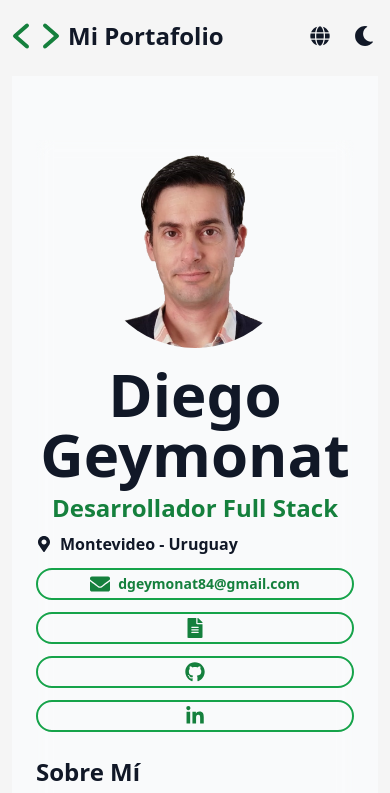
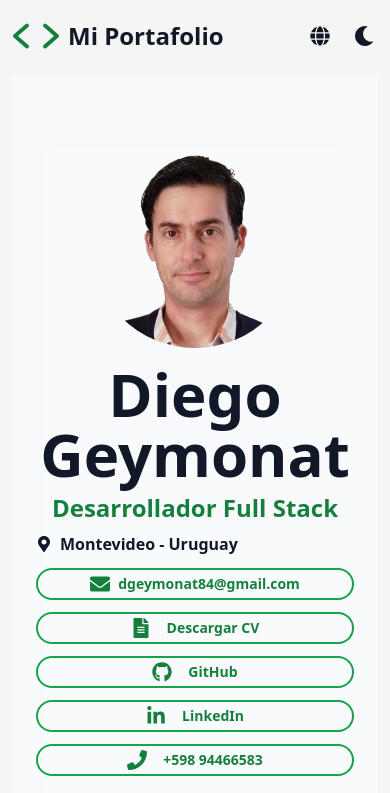
Before and after one commit to Dgeymo/portfolio, a React (Vite) app: page / in a window 390 px wide. Shown: the top 793 px of the page. Built offline with nearby package versions, Linux system fonts and the light colour scheme.

Commit message:
upload cv and adjust about items

```diff
--- a/src/components/About.jsx
+++ b/src/components/About.jsx
@@ -4,13 +4,17 @@ import {
   FaLinkedinIn,
   FaFileAlt,
   FaEnvelope,
+  FaPhone,
 } from "react-icons/fa";
 import { useTranslation } from "react-i18next";
 import portada from "../assets/portada.png";
 const About = () => {
   const { t } = useTranslation();
   return (
-    <section id="about" className="px-6 py-16 bg-gray-50 dark:bg-gray-800 items-center transition-all duration-500">
+    <section
+      id="about"
+      className="px-6 py-16 bg-gray-50 dark:bg-gray-800 items-center transition-all duration-500"
+    >
       <div className="flex text-center md:items-start flex-col mx-auto md:text-left backdrop-blur rounded-md">
         <div className="flex flex-col items-center md:flex-row space-y-2 ">
           <figure className="md:flex-shrink-0">
@@ -21,7 +25,6 @@ const About = () => {
             />
           </figure>
           <div className="ml-0 md:ml-6">
-
             <h1 className="text-6xl font-bold my-2">Diego Geymonat</h1>
             <h2 className="text-2xl font-bold text-green-700 dark:text-green-500 pb-2">
               {t("about.role")}
@@ -30,8 +33,8 @@ const About = () => {
               <FaMapMarkerAlt className="mr-2" />
               <p className="font-semibold">Montevideo - Uruguay</p>
             </div>
-            <ul className="md:flex items-center md:space-x-3 text-center text-sm mt-3">
-              <li className="flex items-center mt-3 md:m-0 md:w-60 h-8 border-green-600 text-green-700 dark:text-green-500 hover:text-gray-50 hover:bg-green-600 dark:hover:text-gray-50 dark:hover:bg-green-600 dark:border-green-500 border-2 rounded-3xl font-semibold transition-all duration-500">
+            <ul className="md:flex items-center md:space-x-3 text-center text-sm mt-3 font-semibold">
+              <li className="flex items-center mt-3 md:m-0 md:w-60 h-8 border-green-600 text-green-700 dark:text-green-500 hover:text-gray-50 hover:bg-green-600 dark:hover:text-gray-50 dark:hover:bg-green-600 dark:border-green-500 border-2 rounded-3xl transition-all duration-500">
                 <a
                   className="w-full flex flex-row items-center text-center justify-center"
                   href="mailto:dgeymonat84@gmail.com"
@@ -42,35 +45,51 @@ const About = () => {
                   <span>dgeymonat84@gmail.com</span>
                 </a>
               </li>
-              <li className="flex items-center justify-items-center mt-3 md:m-0 md:w-12 h-8 border-green-600 text-green-700 hover:text-gray-50 hover:bg-green-600 dark:hover:text-gray-50 dark:hover:bg-green-600 dark:border-green-500 border-2 dark:text-green-500 rounded-3xl transition-all duration-500">
+              <li className=" flex items-center justify-items-center mt-3 md:m-0 md:w-12 h-8 border-green-600 text-green-700 hover:text-gray-50 hover:bg-green-600 dark:hover:text-gray-50 dark:hover:bg-green-600 dark:border-green-500 border-2 dark:text-green-500 rounded-3xl transition-all duration-500">
                 <a
-                  className="w-full"
-                  href="#"
-                  download="Diego_Geymonat_CV.pdf"
+                  className="w-full flex justify-center items-center"
+                  href="CV_DGeymonat.pdf"
+                  download="CV_DGeymonat.pdf"
                   target="_blank"
                   rel="noopener noreferrer"
                 >
-                  <FaFileAlt className="w-full text-xl" />
+                  <FaFileAlt className="md:w-full  text-xl mr-4 md:mr-0" />
+                  <span className=" md:hidden inline">
+                    {t("about.download_cv")}
+                  </span>
                 </a>
               </li>
               <li className="flex items-center justify-items-center mt-3 md:m-0 md:w-12 h-8 border-green-600 text-green-700 hover:text-gray-50 hover:bg-green-600  dark:border-green-500 border-2 dark:text-green-500 dark:hover:bg-green-500 dark:hover:text-gray-50 rounded-3xl transition-all duration-500">
                 <a
-                  className="w-full"
+                  className="w-full flex justify-center items-center"
                   href="https://github.com/dgeymo"
                   target="_blank"
                   rel="noopener noreferrer"
                 >
-                  <FaGithub className="text-xl w-full" />
+                  <FaGithub className="text-xl mr-4 md:mr-0" />
+                  <span className="md:hidden inline">GitHub</span>
                 </a>
               </li>
               <li className="flex items-center justify-items-center mt-3 md:m-0 md:w-12 h-8 border-green-600 text-green-700 hover:text-gray-50 hover:bg-green-700  dark:border-green-500 border-2 dark:text-green-500 dark:hover:bg-green-500 dark:hover:text-gray-50 rounded-3xl transition-all duration-500">
                 <a
-                  className="w-full"
+                  className="w-full flex justify-center items-center"
                   href="https://www.linkedin.com/in/dgeymonat/"
                   target="_blank"
                   rel="noopener noreferrer"
                 >
-                  <FaLinkedinIn className="text-xl w-full" />
+                  <FaLinkedinIn className="text-xl mr-4 md:mr-0" />
+                  <span className="md:hidden inline"> LinkedIn</span>
+                </a>
+              </li>
+              <li className="flex items-center justify-items-center mt-3 md:m-0 md:w-12 h-8 border-green-600 text-green-700 hover:text-gray-50 hover:bg-green-700  dark:border-green-500 border-2 dark:text-green-500 dark:hover:bg-green-500 dark:hover:text-gray-50 rounded-3xl transition-all duration-500">
+                <a
+                  className="w-full flex justify-center items-center"
+                  href="phone:+59894466583"
+                  rel="noopener noreferrer"
+                  title={t("about.call_me")}
+                >
+                  <FaPhone className="text-xl mr-4 md:mr-0" />
+                  <span className="md:hidden inline"> +598 94466583</span>
                 </a>
               </li>
             </ul>
--- a/src/i18n/locals/en.json
+++ b/src/i18n/locals/en.json
@@ -9,7 +9,9 @@
   "about": {
     "title": "About Me",
     "role": "Full Stack Developer",
-    "description": "Advanced student of Information Technology Analyst. Experience in creating web applications using modern technologies. I love learning and exploring new tools and frameworks."
+    "description": "Advanced student of Information Technology Analyst. Experience in creating web applications using modern technologies. I love learning and exploring new tools and frameworks.",
+    "download_cv": "Download CV",
+    "call_me": "My Phone Number: +598 94466583"
   },
   "technology": {
     "title": "Technologies",
--- a/src/i18n/locals/es.json
+++ b/src/i18n/locals/es.json
@@ -9,7 +9,9 @@
   "about": {
     "title": "Sobre Mí",
     "role": "Desarrollador Full Stack",
-    "description": "Estudiante avanzado de Analista en Tecnologías de la Información. Experiencia en la creación de aplicaciones web utilizando tecnologías modernas. Me encanta aprender y explorar nuevas herramientas y frameworks."
+    "description": "Estudiante avanzado de Analista en Tecnologías de la Información. Experiencia en la creación de aplicaciones web utilizando tecnologías modernas. Me encanta aprender y explorar nuevas herramientas y frameworks.",
+    "download_cv": "Descargar CV",
+    "call_me": "Mi Número de Teléfono: +598 94466583"
   },
   "technology": {
     "title": "Tecnologías",
```
Also changed, not shown: 1 other file (tests, documents, lock files or other folders).
